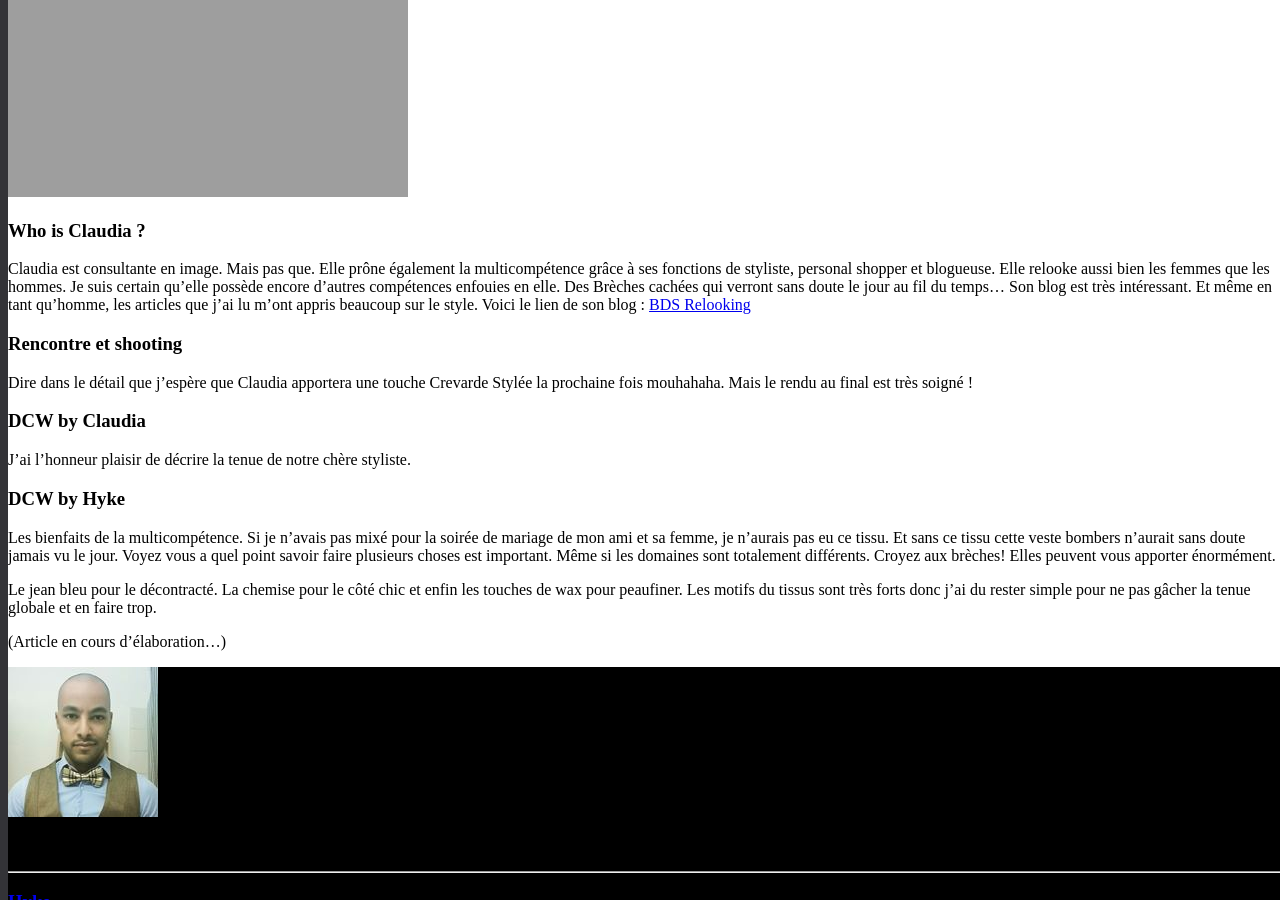
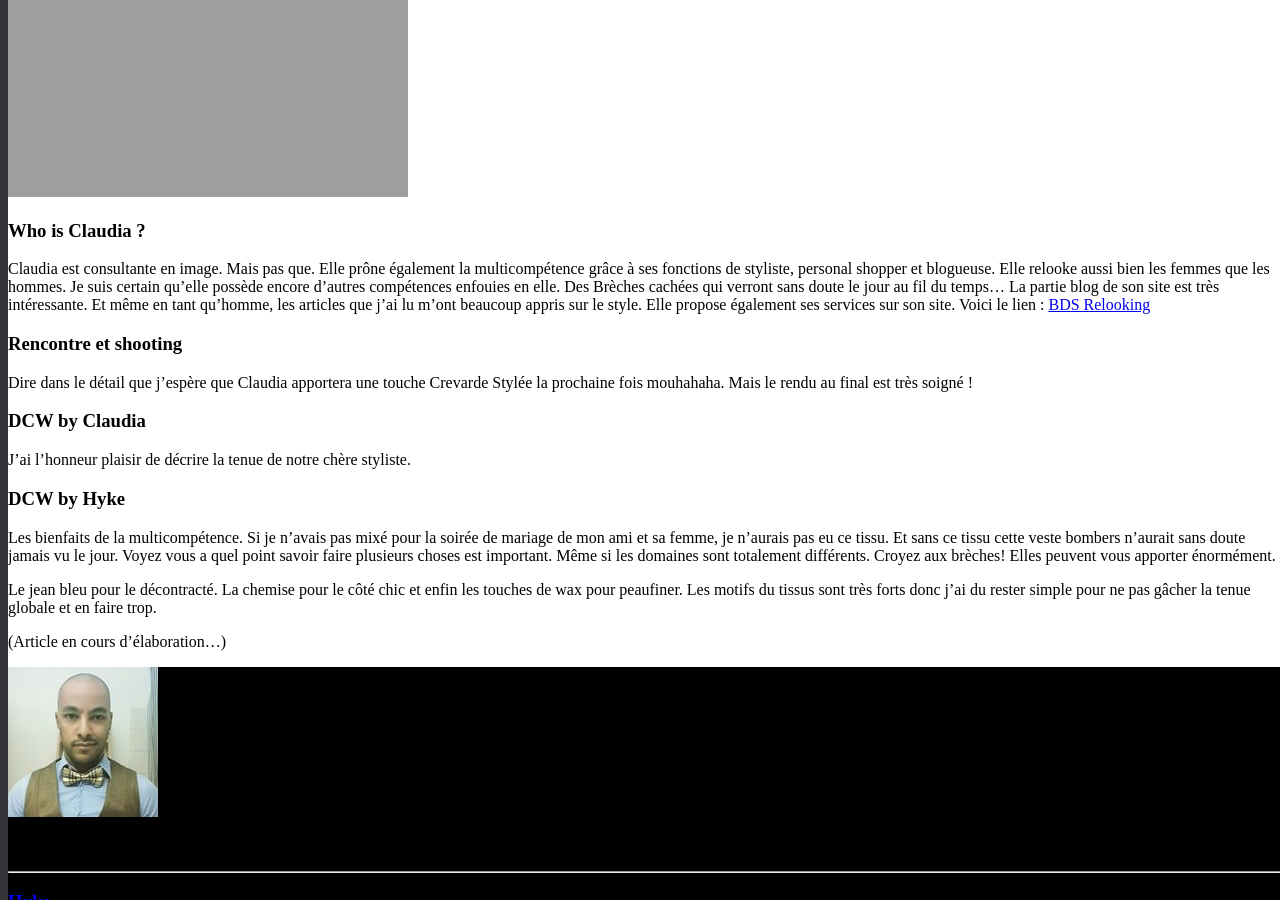
Before and after one commit to darkh2/darkh2.github.io, a Jekyll site: the page built from _posts/2018-08-26-Décontracté-Chic-&-Wax.md, in a window 1280 px wide and 900 px high, scrolled down 663 px. Built offline with Jekyll 4.4.1, drawn with Linux system fonts in a browser that asks for light colours; comment, search, counter and statistics services are not loaded.

Commit message:
Update 2018-08-26-Décontracté-Chic-&-Wax.md

```diff
--- a/_posts/2018-08-26-Décontracté-Chic-&-Wax.md
+++ b/_posts/2018-08-26-Décontracté-Chic-&-Wax.md
@@ -16,7 +16,7 @@ Si vous me suivez sur les réseaux sociaux, vous savez pertinemment que j'aime l
 
 ### Who is Claudia ?
 
-Claudia est consultante en image. Mais pas que. Elle prône également la multicompétence grâce à ses fonctions de styliste, personal shopper et blogueuse. Elle relooke aussi bien les femmes que les hommes. Je suis certain qu'elle possède encore d'autres compétences enfouies en elle. Des Brèches cachées qui verront sans doute le jour au fil du temps... Son blog est très intéressant. Et même en tant qu'homme, les articles que j'ai lu m'ont appris beaucoup sur le style. Voici le lien de son blog : [BDS Relooking](https://www.bds-relooking.com)
+Claudia est consultante en image. Mais pas que. Elle prône également la multicompétence grâce à ses fonctions de styliste, personal shopper et blogueuse. Elle relooke aussi bien les femmes que les hommes. Je suis certain qu'elle possède encore d'autres compétences enfouies en elle. Des Brèches cachées qui verront sans doute le jour au fil du temps... La partie blog de son site est très intéressante. Et même en tant qu'homme, les articles que j'ai lu m'ont beaucoup appris sur le style. Elle propose également ses services sur son site. Voici le lien : [BDS Relooking](https://www.bds-relooking.com)
 
 ### Rencontre et shooting
 Dire dans le détail que j'espère que Claudia apportera une touche Crevarde Stylée la prochaine fois mouhahaha. Mais le rendu au final est très soigné !
```
